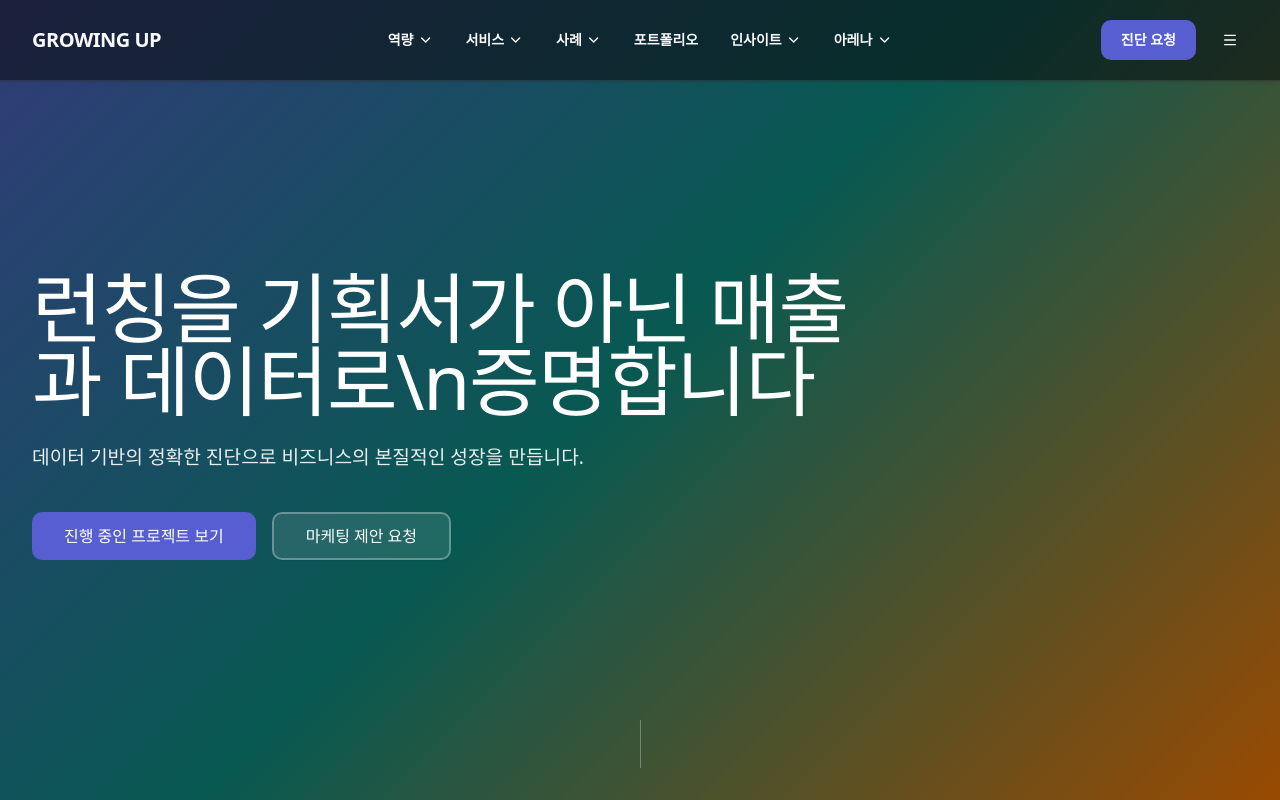
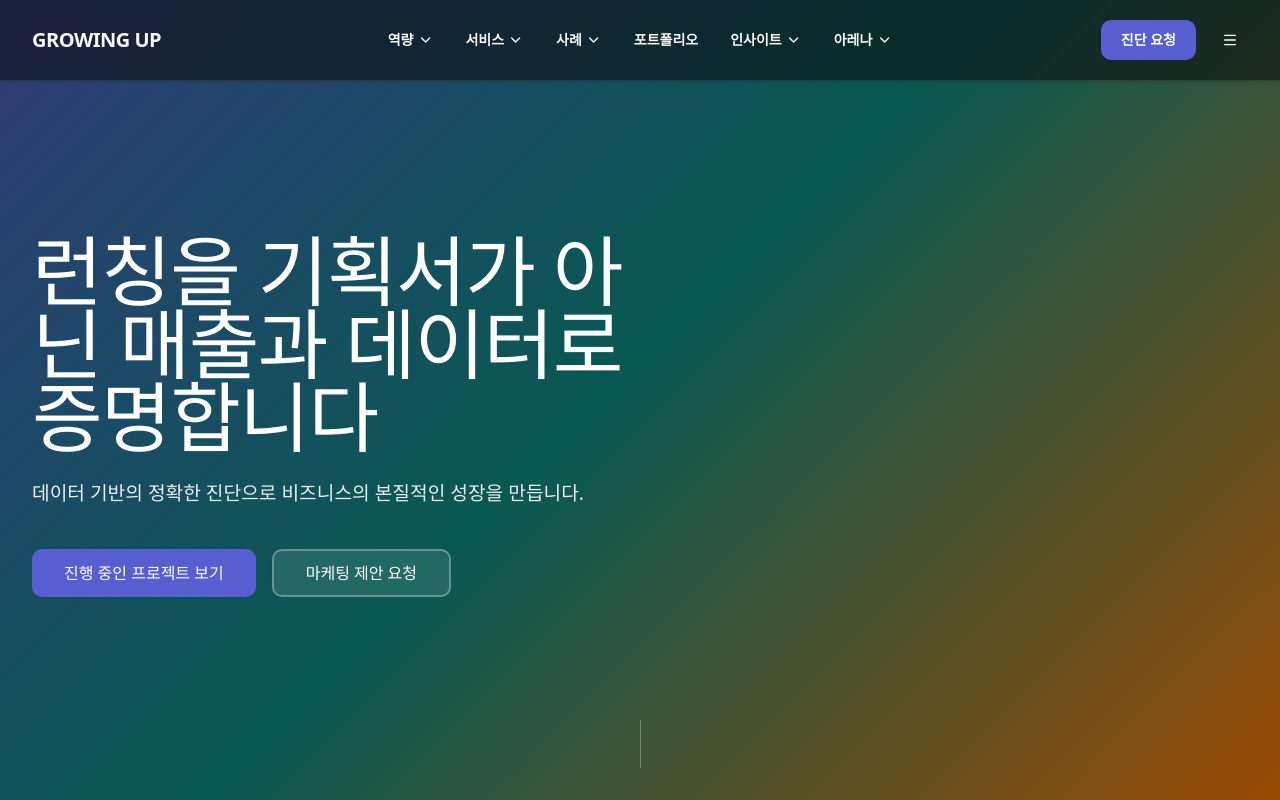
Before and after one commit to Haeseong-Kwon/growingup-homepage, a Next.js app: page / in a window 1280 px wide. Shown: the top 800 px of the page. Built offline with nearby package versions, Linux system fonts and the light colour scheme.

Commit message:
개행 문자 표시 해결

```diff
--- a/src/components/hero/video-hero.tsx
+++ b/src/components/hero/video-hero.tsx
@@ -4,6 +4,7 @@ import Link from "next/link";
 import { Button } from "@/components/ui/button";
 import { useEffect, useRef, useState } from "react";
 import { useTypingEffect } from "@/hooks/use-typing-effect";
+import { normalizeNewlines } from "@/lib/text-utils";
 
 interface VideoHeroProps {
   title: string;
@@ -31,9 +32,12 @@ export function VideoHero({
   const [prefersReducedMotion, setPrefersReducedMotion] = useState(false);
   const [mounted, setMounted] = useState(false);
 
+  // 타이핑 입력 텍스트 정규화 (줄바꿈 문자 처리)
+  const normalizedTitle = normalizeNewlines(title);
+
   // 타이핑 효과
   const { displayedText: typedTitle, isComplete } = useTypingEffect({
-    text: title,
+    text: normalizedTitle,
     speed: 80,
     delay: 500,
   });
--- /dev/null
+++ b/src/lib/text-utils.ts
@@ -0,0 +1,8 @@
+/**
+ * 줄바꿈 문자를 정규화하는 유틸리티 함수
+ * - "\\n" (문자열) -> "\n" (실제 개행)
+ * - "\r\n" -> "\n"
+ */
+export function normalizeNewlines(text: string): string {
+  return text.replace(/\\n/g, "\n").replace(/\r\n/g, "\n");
+}
```
